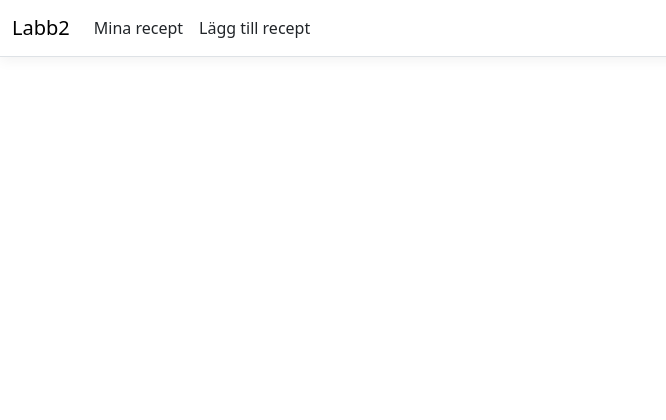
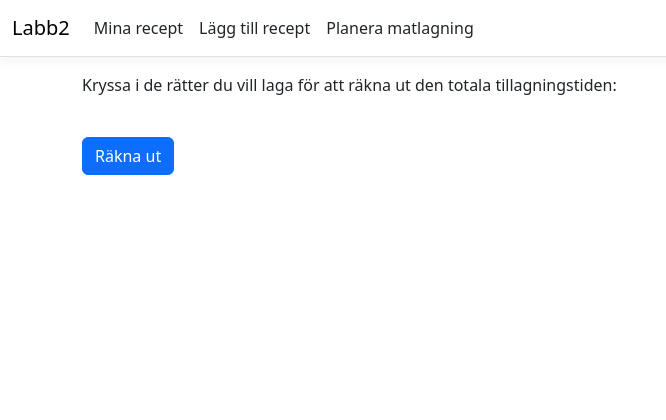
Before and after one commit to OliviaMundt/Databas2, an ASP.NET Core app: template Labb2/Views/Dish/Plan.cshtml in a window 1280 px wide. Shown: the top 420 px of the page, without its empty margins (0-666 px from the left). Run offline with ASP.NET Core 8, Linux system fonts and the light colour scheme; the template is opened without the code that fills it, so the values that code supplies are empty; style sheets or scripts are compiled from the project's sources.

Commit message:
Done with the Plan site

```diff
--- a/Labb2/Models/CreateDishViewModel.cs
+++ b/Labb2/Models/CreateDishViewModel.cs
@@ -6,8 +6,7 @@ namespace Labb2.Models
         public int Time { get; set; }
         public List<Diet> AllDiets { get; set; }
 
-        public List<int> ChosenDiets {  get; set; }
-
+        public List<int> ChosenDiets { get; set; } = new List<int>();
 
     }
 }
--- a/Labb2/Views/Dish/Index.cshtml
+++ b/Labb2/Views/Dish/Index.cshtml
@@ -17,6 +17,7 @@
 <p>
 
     <a asp-controller="Dish" asp-action="Create" class="btn btn-primary">Lägg till recept</a>
+    <a asp-controller="Dish" asp-action="Plan" class="btn btn-info">Planera matlagning</a>
 
 </p>
 
--- a/Labb2/Views/Dish/Plan.cshtml
+++ b/Labb2/Views/Dish/Plan.cshtml
@@ -1,5 +1,26 @@
-@*
-    For more information on enabling MVC for empty projects, visit https://go.microsoft.com/fwlink/?LinkID=397860
-*@
-@{
+@model List<Labb2.Models.Dish>
+
+<h1>@ViewData["Rubrik"]</h1>
+<p>Kryssa i de rätter du vill laga för att räkna ut den totala tillagningstiden:</p>
+
+
+<form asp-action="Plan" asp-controller="Dish" method="post">
+    @foreach (var dish in Model)
+    {
+        <div>
+            <input type="checkbox" value="@dish.DishId" name="DishList" />
+            @dish.Name @dish.Time min
+        </div>
+    }
+
+    <button class="btn btn-primary mt-4" type="submit">Räkna ut</button>
+
+</form>
+
+    @if (ViewData["Den sammanlagda tiden"] != null)
+{
+    <div class="alert alert-success mt-4">
+        <strong>@ViewBag.AntalValda</strong> rätter.
+        Total tillagningstid: <strong>@ViewData["Den sammanlagda tiden"] minuter</strong>!
+    </div>
 }
--- a/Labb2/Views/Shared/_Layout.cshtml
+++ b/Labb2/Views/Shared/_Layout.cshtml
@@ -26,6 +26,9 @@
                         <li class="nav-item">
                             <a class="nav-link text-dark" asp-area="" asp-controller="Dish" asp-action="Create">Lägg till recept</a>
                         </li>
+                        <li class="nav-item">
+                            <a class="nav-link text-dark" asp-area="" asp-controller="Dish" asp-action="Plan">Planera matlagning</a>
+                        </li>
                     </ul>
                 </div>
             </div>
```
Also changed, not shown: Labb2/Controllers/DishController.cs (+16 -2 lines).
